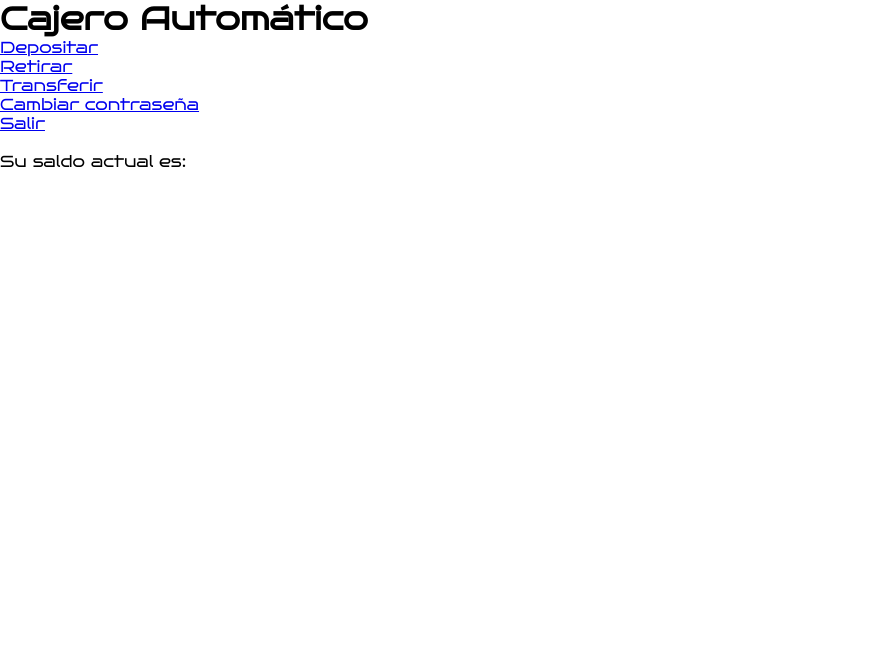
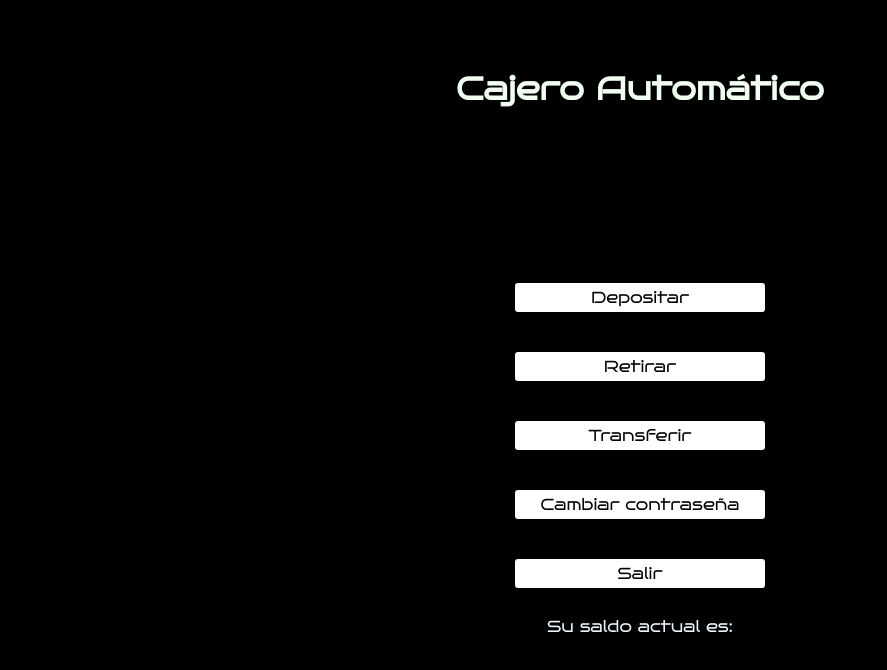
Before and after one commit to joropge/Cajero-Autom-tico, a plain HTML site: page index.html in a window 1280 px wide. Shown: the whole page, without its empty margins (0-887 px from the left). Drawn offline with Linux system fonts and the light colour scheme.

Commit message:
realizados todos los estilos de la página principal,

```diff
--- a/styles/style.css
+++ b/styles/style.css
@@ -33,3 +33,78 @@ body .block1, body .adios1{
     align-items: center;
 
 }
+
+body{
+    color: aliceblue;
+ }
+
+.container{
+    width: 100%;
+    height: 100vh;
+    display: flex;
+    flex-direction: column;
+    justify-content: center;
+    align-items: center;
+    background: rgb(0, 0, 0);
+    /*background: radial-gradient(circle, rgba(0, 0, 0, 1) 45%, rgba(255, 255, 240, 1) 50%, rgba(0, 0, 0, 1) 53%);*/
+    justify-content: space-between;
+}
+header{
+    margin-top: 70px;
+    color:rgb(240, 255, 242);
+}
+.menu {
+    display: flex;
+    flex-direction: column;
+    justify-content: center;
+    align-items:center;
+    padding:20px ;
+    height: 100vh;
+
+}
+
+.menu ul {
+    display: flex;
+    flex-direction: column;
+    gap: 20px;
+    align-items: center;
+    list-style: none;
+
+}
+
+.menu li {
+    min-width: 200px;
+    margin: 10px 0;
+
+}
+
+.menu a {
+    text-decoration: none;
+    background-color: #ffffff;
+    color: #000000;
+    padding: 5px 10px;
+    border-radius: 3px;
+    width: 150px;
+}
+
+
+.result {
+    margin-bottom: 20px;
+    font-size: 1.2rem;
+    color: aliceblue;
+}
+
+.btn {
+    width: 250px;
+    text-align: center;
+    background-color: #ffffff;
+    color: #000000;
+    padding: 5px;
+    border: none;
+    border-radius: 3px;
+    cursor: pointer;
+    margin: 0 auto; /* Centrar horizontalmente */
+    &:hover{
+        background-color: #73c273;
+    }
+}
```
